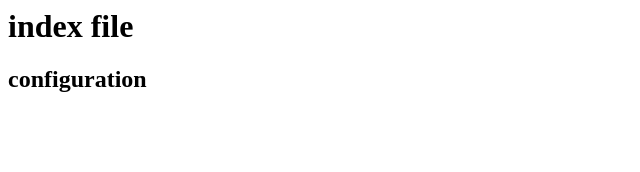
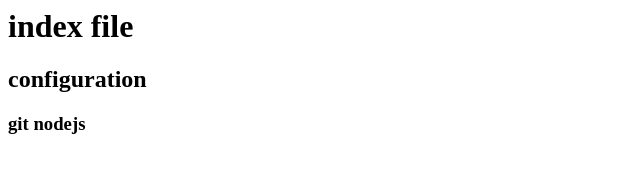
Before and after one commit to anushabhupathi2024/nodejs, a plain HTML site: page index.html in a window 1280 px wide. Shown: the whole page, without its empty margins (0-640 px from the left). Drawn offline with Linux system fonts and the light colour scheme.

Commit message:
Update index.html

```diff
--- a/index.html
+++ b/index.html
@@ -1,2 +1,3 @@
 <h1> index file </h1>
 <h2> configuration </h2>
+<h3> git nodejs </h3>
```
